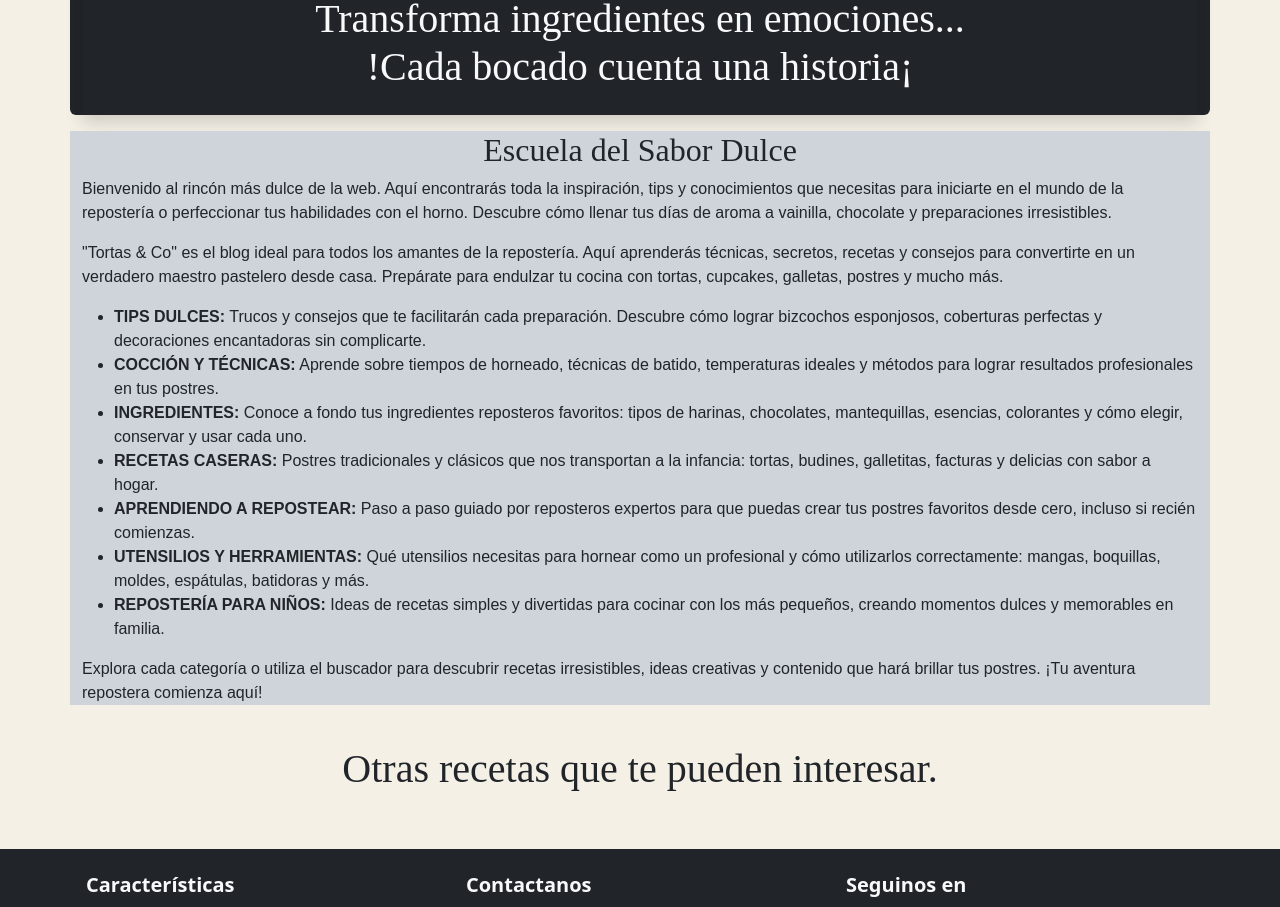
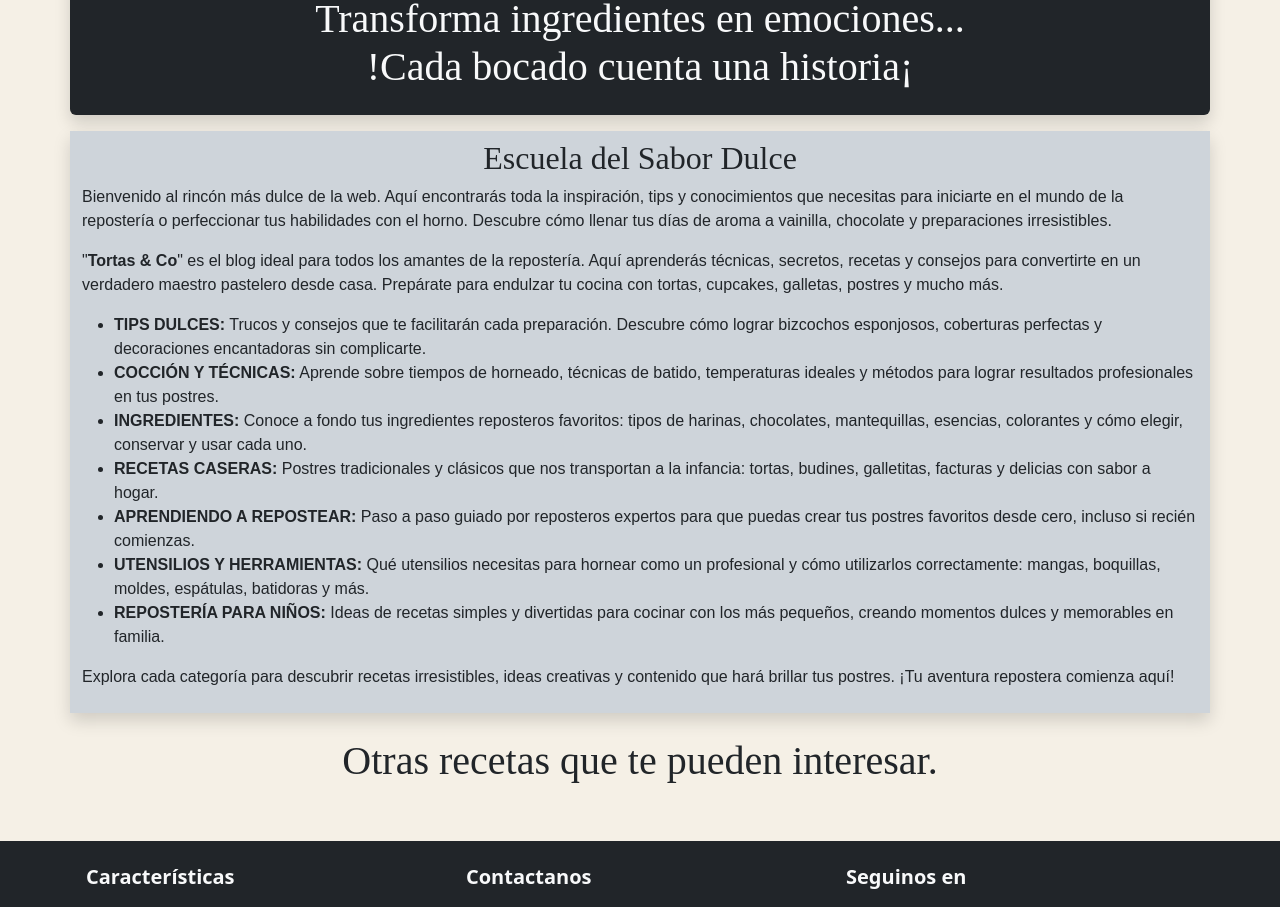
Before and after one commit to Maxii34/Tp-06-Blog-de-Recetas, a React (Vite) app: page / in a window 1280 px wide. Shown: the part 1740-2647 px from the top of the page. Built offline with nearby package versions, Linux system fonts and the light colour scheme; a web font is replaced by a local one.

Commit message:
Se corriguio el texto de informacion de inicio.

```diff
--- a/src/components/pages/Inicio.jsx
+++ b/src/components/pages/Inicio.jsx
@@ -18,13 +18,13 @@ export const Inicio = () => {
             </div>
 
             <section className="my-2">
-              <div className="my-3 container bg-dark rounded-2">
-                <h3 className="text-center py-4 text-light display-6 shadow">
+              <div className="my-3 container bg-dark rounded-2 shadow">
+                <h3 className="text-center py-4 text-light display-6">
                   Transforma ingredientes en emociones... <br />
                   !Cada bocado cuenta una historia¡
                 </h3>
               </div>
-              <div className="container bg-dark-subtle">
+              <div className="container bg-dark-subtle shadow py-2 border-1 border-black">
                 <h2 className=" text-center">Escuela del Sabor Dulce</h2>
 
                 <div>
@@ -37,7 +37,7 @@ export const Inicio = () => {
                   </p>
 
                   <p>
-                    "Tortas & Co" es el blog ideal para todos los amantes de la
+                    "<b>Tortas & Co</b>" es el blog ideal para todos los amantes de la
                     repostería. Aquí aprenderás técnicas, secretos, recetas y
                     consejos para convertirte en un verdadero maestro pastelero
                     desde casa. Prepárate para endulzar tu cocina con tortas,
@@ -92,7 +92,7 @@ export const Inicio = () => {
 
                 <div>
                   <p>
-                    Explora cada categoría o utiliza el buscador para descubrir
+                    Explora cada categoría para descubrir
                     recetas irresistibles, ideas creativas y contenido que hará
                     brillar tus postres. ¡Tu aventura repostera comienza aquí!
                   </p>
```
